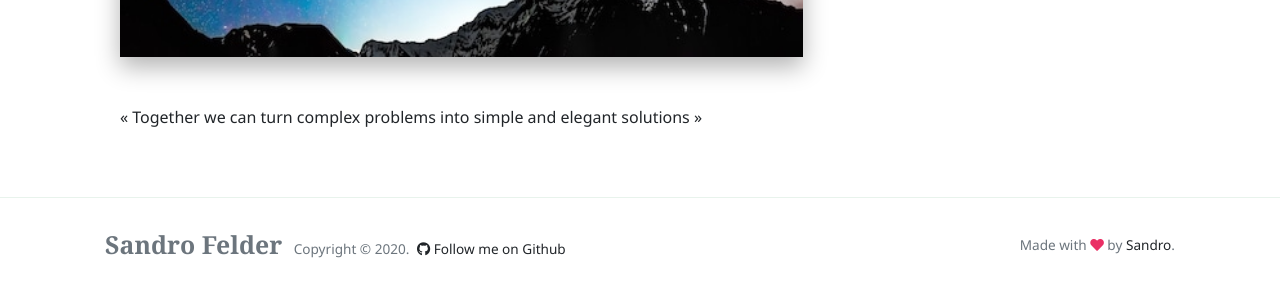
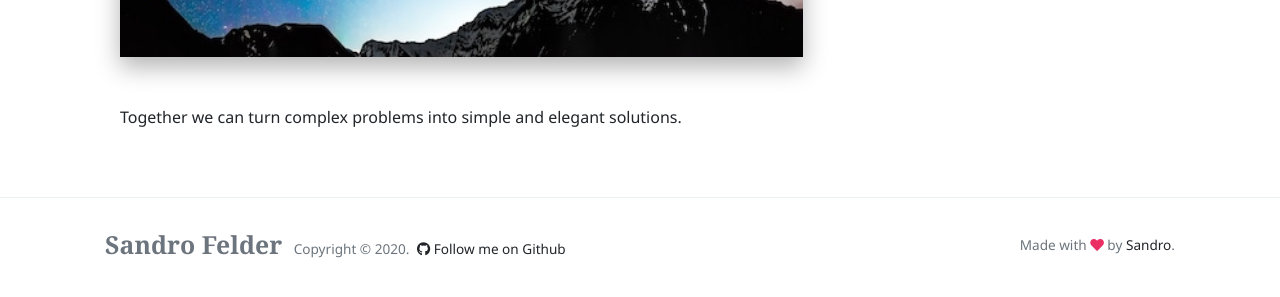
Before and after one commit to saendu/jekyll, a Jekyll site: the page built from _pages/about.html, in a window 1280 px wide. Shown: the part 593-890 px from the top of the page. Built offline with Jekyll 4.4.1, drawn with Linux system fonts in a browser that asks for light colours; nearby versions of some CDN libraries.

Commit message:
blockquote

```diff
--- a/_pages/about.html
+++ b/_pages/about.html
@@ -10,7 +10,9 @@
         <div class="col-md-8">
             <img class="card-img-top mb-5 shadow-lg" src="{{ page.image }}" alt="{{ page.title }}">
             <div class="page-content">
-                <p>« Together we can turn complex problems into simple and elegant solutions »</p>
+                <blockquote>
+                    <p>Together we can turn complex problems into simple and elegant solutions.</p>
+                </blockquote>
             </div>
         </div>
         <div class="col-md-4">
```
